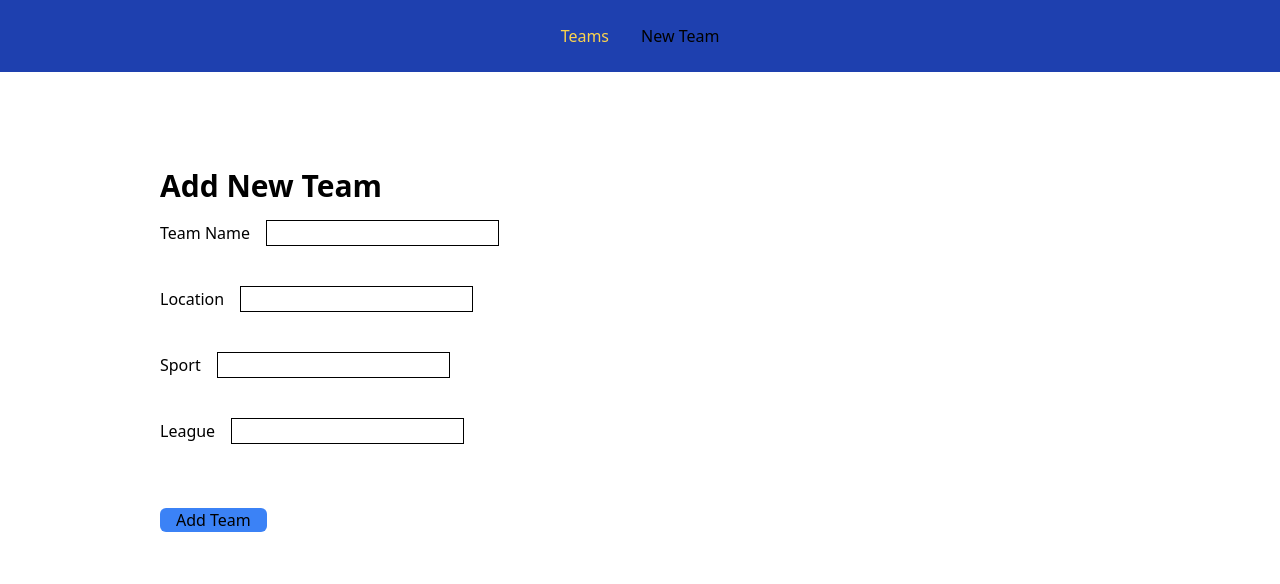
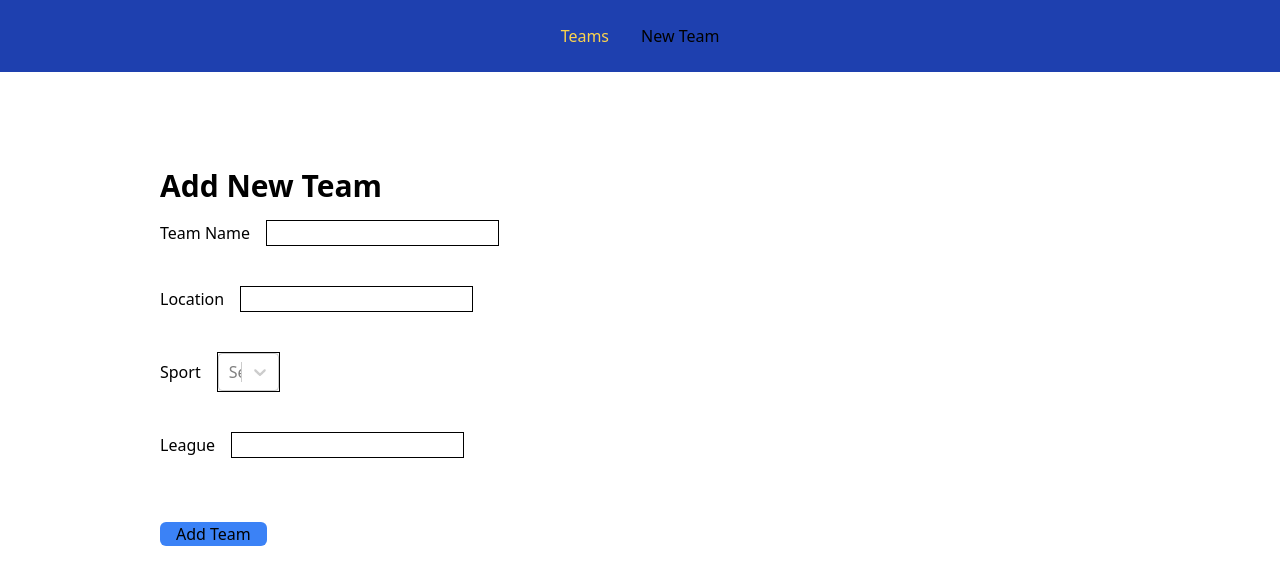
Before and after one commit to lsuman83/sports-stat-tracker-react-client, a React (Create React App) app in the folder sports-stat-tracker-react-client/: page /teams/new in a window 1280 px wide. Shown: the top 584 px of the page. Built offline with nearby package versions, Linux system fonts and the light colour scheme.

Commit message:
changing Team attribute to a selection

```diff
--- a/sports-stat-tracker-react-client/src/containers/TeamsFormContainer.js
+++ b/sports-stat-tracker-react-client/src/containers/TeamsFormContainer.js
@@ -1,5 +1,16 @@
 import React, { Component } from 'react'
+import Select from 'react-select'
 
+const options = [
+    { value: 'Football', label: 'Football'},
+    { value: 'Golf', label: 'Golf'},
+    { value: 'Basketball', label: 'Basketball'},
+    { value: 'Baseball', label: 'Baseball'},
+    { value: 'Softball', label: 'Softball'},
+    { value: 'Soccer', label: 'Soccer'},
+    { value: 'Tennis', label: 'Tennis'},
+    { value: 'Volleyball', label: 'Volleyball'}
+]
 
 class TeamsFormContainer extends Component {
 
@@ -9,7 +20,7 @@ class TeamsFormContainer extends Component {
         this.state = {
             name: '',
             location: '',
-            sport: '',
+            sport: null,
             league_name: ''
         }
 
@@ -46,7 +57,7 @@ class TeamsFormContainer extends Component {
 
     render(){
         return(
-            <form onSubmit={this.handleSubmit}>
+            <form  onSubmit={this.handleSubmit}>
                 <div className='max-w-6xl w-3/4 mx-auto mt-20'>
                     <h1 className='py-4 text-3xl'><strong>Add New Team</strong></h1>
                     <label>
@@ -77,15 +88,16 @@ class TeamsFormContainer extends Component {
                 <div className='max-w-6xl w-3/4 mx-auto mt-10'>
                     <label>
                         Sport
-                        <input
-                            className='inline-block border border-black mx-4'
-                            id='sport'
-                            name='sport'
-                            type='text'
-                            value={this.state.sport}
-                            onChange={this.handleInputChange}
-                            />
                     </label>
+                    <Select
+                        className='inline-block border border-black mx-4 '
+                        id='sport'
+                        name='sport'
+                        isMulti={true}
+                        options={options}
+                        value={this.state.sport}
+                        onChange={this.handleInputChange}
+                        />
                 </div>
                 <div className='max-w-6xl w-3/4 mx-auto mt-10'>
                     <label>
```
